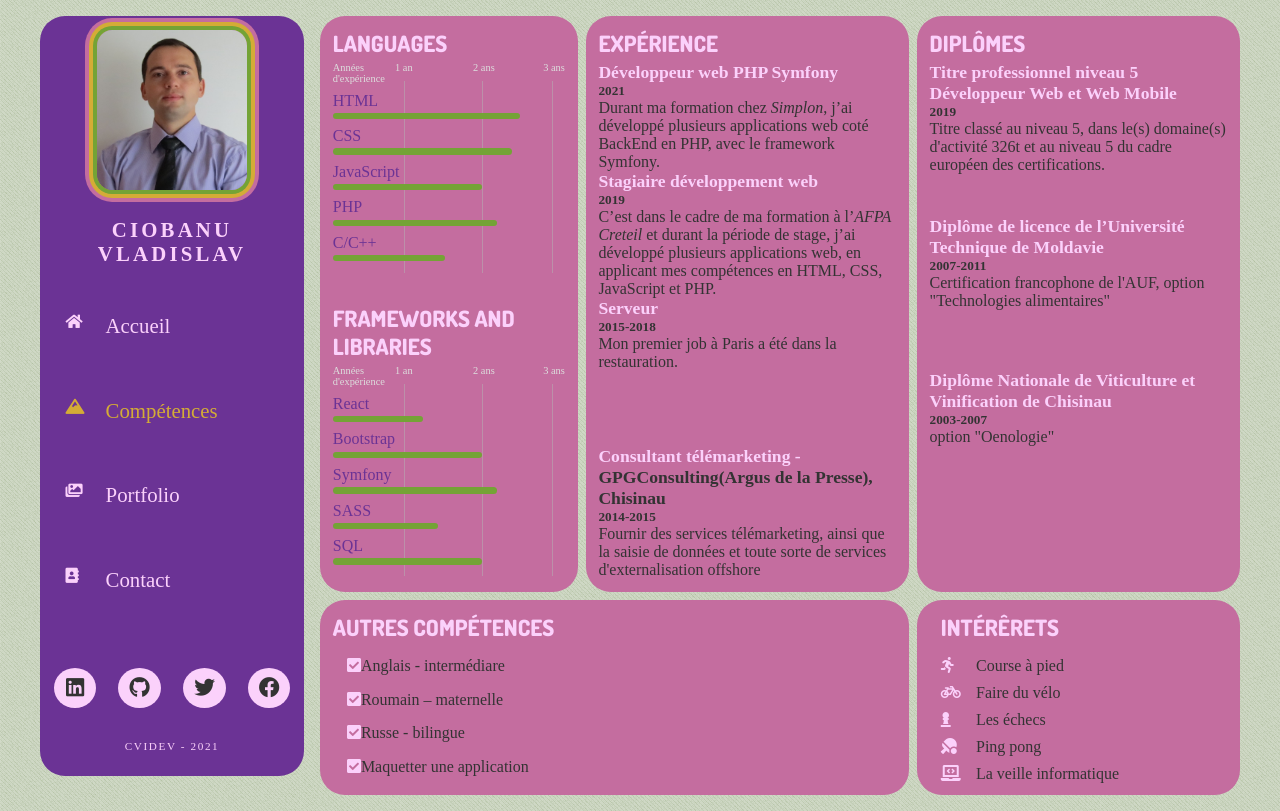
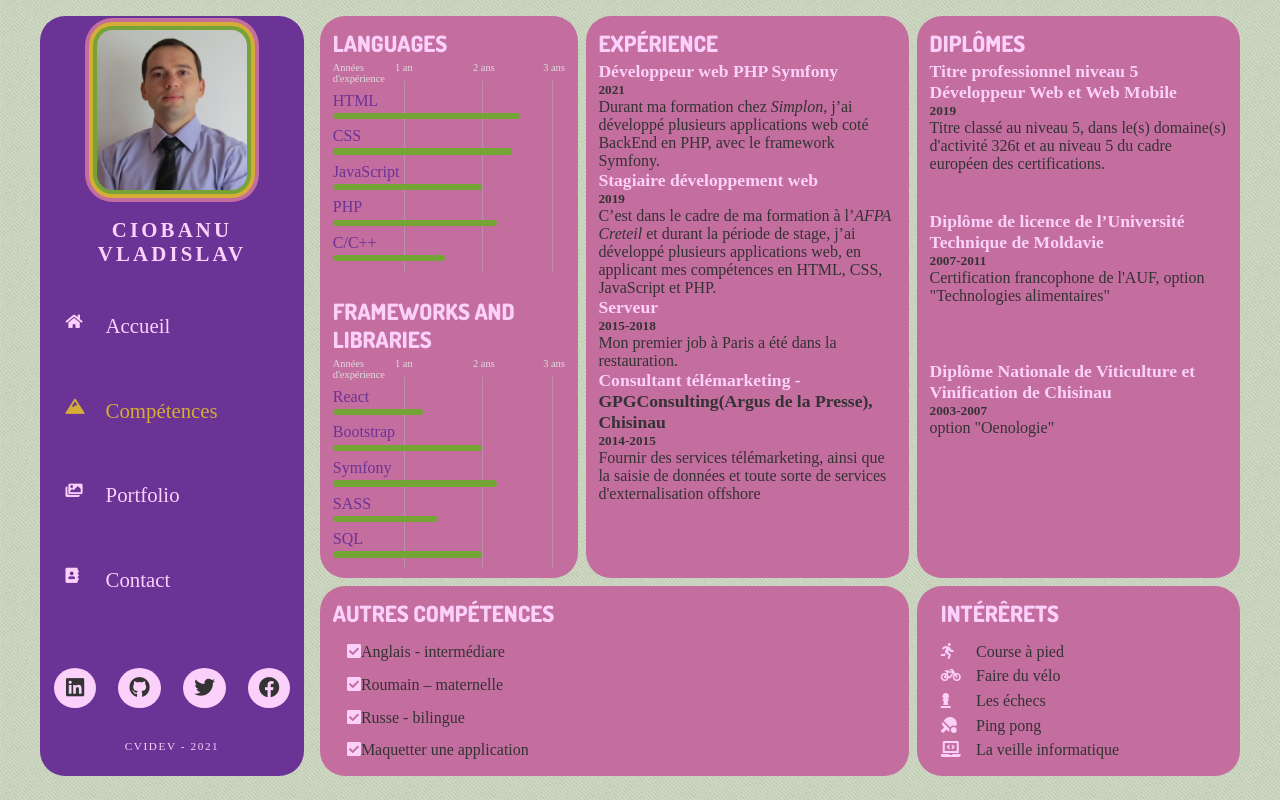
Before and after one commit to cnvvcvlad/cv-react, a React (Create React App) app: page /competences in a window 1280 px wide. Built offline with nearby package versions, Linux system fonts and the light colour scheme; a web font is replaced by a local one.

Commit message:
styled list of hobbies

```diff
--- a/src/styles/pages/_knowledges.scss
+++ b/src/styles/pages/_knowledges.scss
@@ -118,12 +118,13 @@
             margin: 0 0 .5rem .5rem;
             display: grid;
             grid-template-columns: 1fr;
-            grid-template-rows: 6% 0.3fr 0.2fr 1.5fr;
+            grid-template-rows: 6% 0.3fr 0.3fr 0.2fr 1.5fr;
             grid-template-areas:
                 "1"
                 "2"
                 "3"
-                "4";
+                "4"
+                "5";
 
             h3 {
                 grid-area: 1;
@@ -167,7 +168,7 @@
                 justify-content: space-between;
 
                 ul {
-                    height: 80%;
+                    height:80%;
                     display: grid;
 
                     i {
@@ -183,7 +184,7 @@
             margin-left: .5rem;
 
             ul {
-                height: 80%;
+                height: 75%;
                 display: grid;
 
                 li {
```
